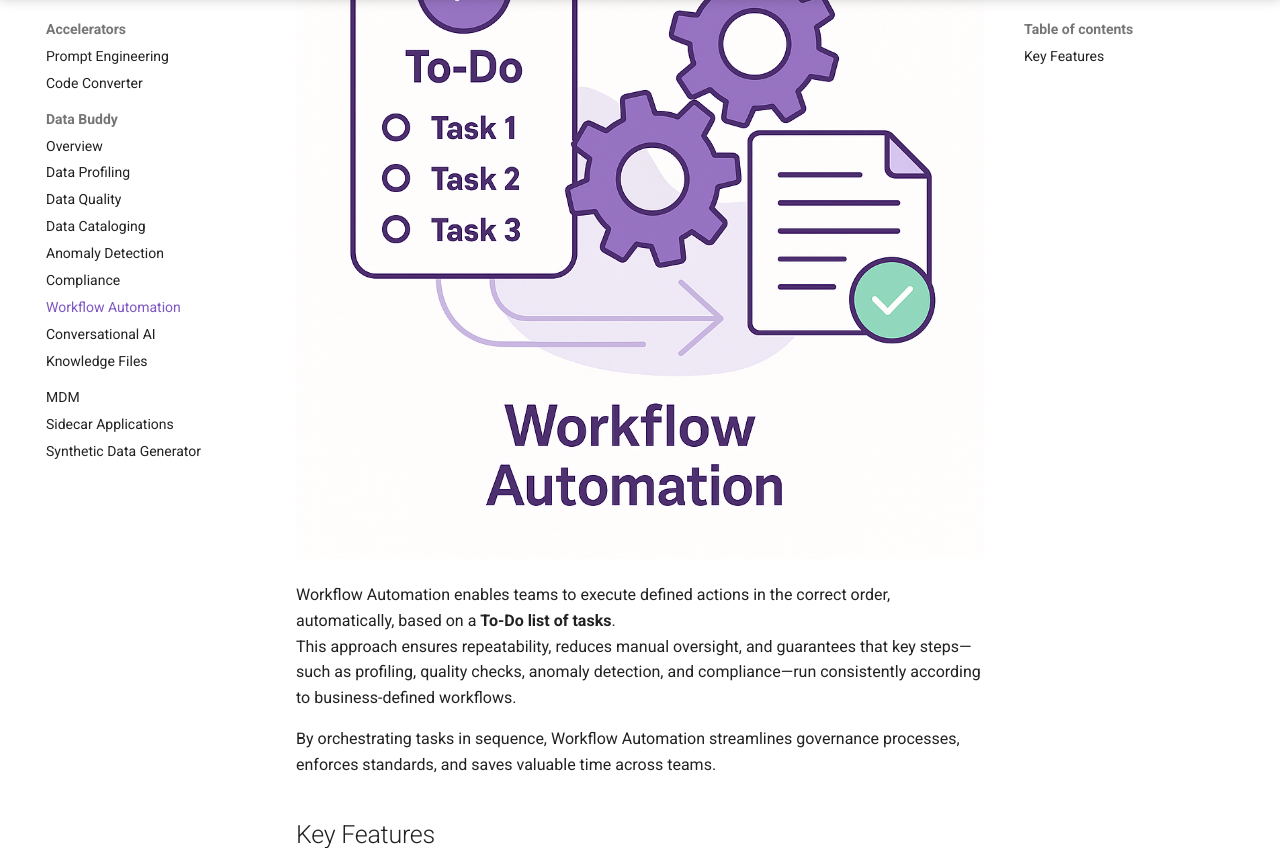
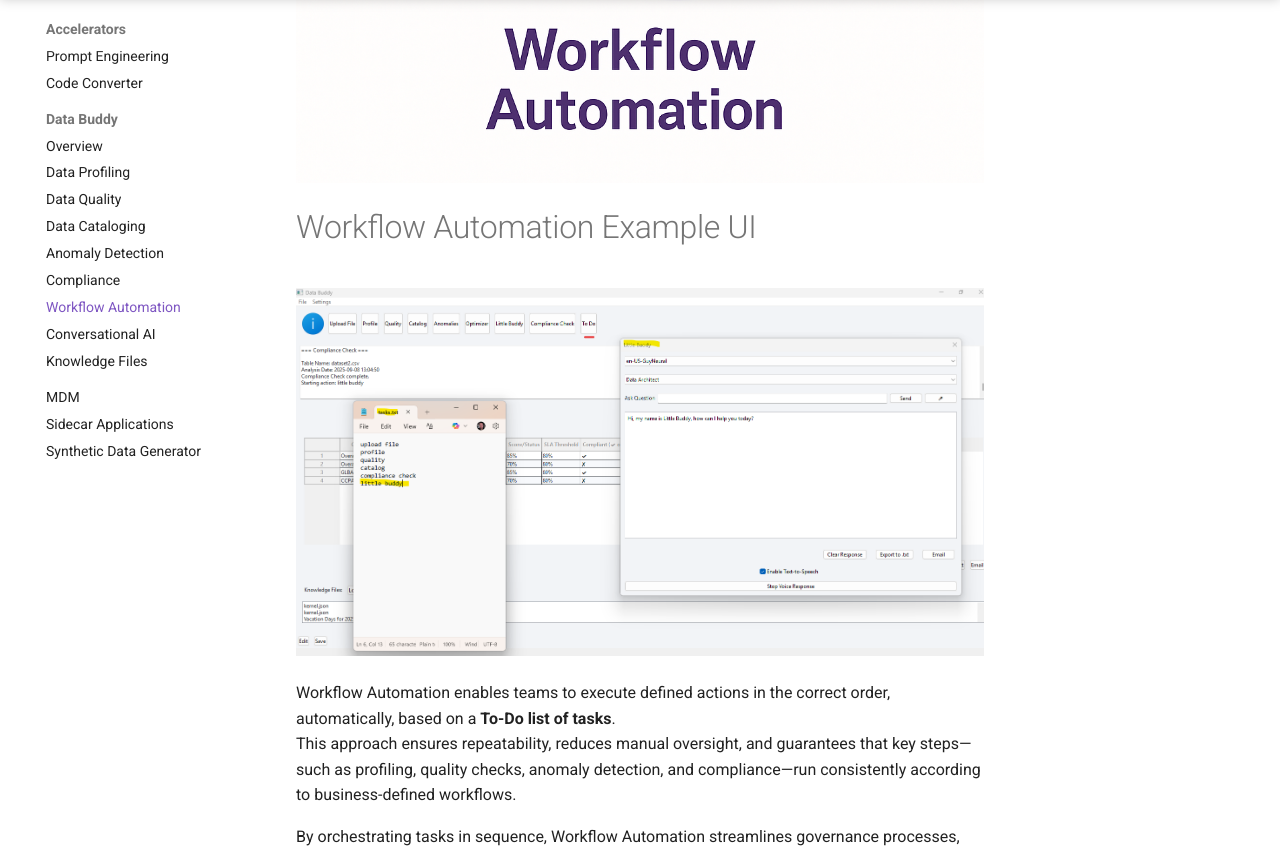
Before and after one commit to mokhayesh/aldin-accelerators, an MkDocs documentation site: the page built from docs/data-buddy/workflow-automation.md, in a window 1280 px wide and 900 px high, scrolled down 615 px, cut to the strip 52-900 px from the top of the window. Built offline with MkDocs 1.6.1 and Material for MkDocs 9.7.7, drawn with Linux system fonts in a browser that asks for light colours; comment, search, counter and statistics services are not loaded.

Commit message:
mainbuttons

```diff
--- a/docs/data-buddy/workflow-automation.md
+++ b/docs/data-buddy/workflow-automation.md
@@ -1,7 +1,8 @@
 # Workflow Automation
+![Workflow Automation Graphic](../_assets/workflow-automation-illustration.png)
+# Workflow Automation Example UI
+![Workflow Automation Screenshot](../_assets/todo.png)
 
-![Workflow Automation Screenshot](../_assets/todo.png)
-![Workflow Automation Graphic](../_assets/workflow-automation-illustration.png)
 
 Workflow Automation enables teams to execute defined actions in the correct order, automatically, based on a **To-Do list of tasks**.
 This approach ensures repeatability, reduces manual oversight, and guarantees that key steps—such as profiling, quality checks, anomaly detection, and compliance—run consistently according to business-defined workflows.
```
Also changed, not shown: docs/_assets/dbui.png (added).
